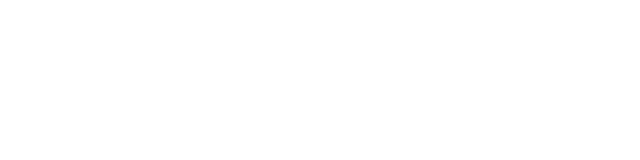
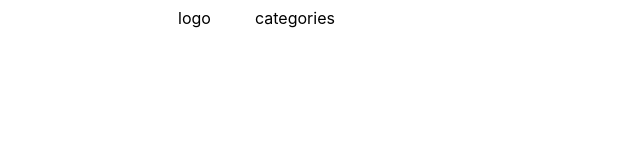
Before and after one commit to amirzarepashaei/ChuckNorris-Facts, an Angular app in the folder app/: page / in a window 1280 px wide. Shown: the top 160 px of the page, without its empty margins (0-640 px from the left). Built offline with nearby package versions, Linux system fonts and the light colour scheme.

Commit message:
adding initial header and grid system

```diff
--- a/app/src/app/app.component.html
+++ b/app/src/app/app.component.html
@@ -1,3 +1,12 @@
-
+<section class="grid-wrapper">
+  <section class="header-wrapper position-1">
+    <div class="header-logo">
+      logo
+    </div>
+    <div class="header-menu">
+      categories
+    </div>
+  </section>
+</section>
 
 <router-outlet></router-outlet>
--- a/app/src/app/app.component.less
+++ b/app/src/app/app.component.less
@@ -4,3 +4,66 @@
     -webkit-font-smoothing: antialiased;
     -moz-osx-font-smoothing: grayscale;
 }
+
+.display-grid() {
+    display: grid;
+    display: -ms-grid;
+}
+
+.grid-position(@row, @rowspan, @column, @columnspan) {
+    grid-row: @row/ span @rowspan;
+    grid-column: @column / span @columnspan;
+    -ms-grid-column: @column;
+    -ms-grid-column-span: @columnspan;
+    -ms-grid-row: @row;
+    -ms-grid-row-span: @rowspan;
+}
+
+.grid-columns(@columns) {
+    grid-template-columns: @columns;
+    -ms-grid-columns: @columns;
+}
+
+.grid-rows(@rows) {
+    grid-template-rows: @rows;
+    -ms-grid-rows: @rows;
+}
+
+.grid-column-align (@value) {
+    justify-self: @value;
+    -ms-grid-column-align: @value;
+}
+
+.grid-row-align (@value) {
+    align-self: @value;
+    -ms-grid-row-align: @value;
+}
+
+.grid-wrapper {
+    background-color: #fff;
+    .display-grid();
+    .grid-columns(1fr);
+    .position-1 {.grid-position(1, 1, 1, 1)}
+    .position-2 {.grid-position(2, 1, 1, 1)}
+    .position-3 {.grid-position(3, 1, 1, 1)}
+    .position-4 {.grid-position(4, 1, 1, 1)}
+    .position-5 {.grid-position(5, 1, 1, 1)}
+    .position-6 {.grid-position(6, 1, 1, 1)}
+    .position-7 {.grid-position(7, 1, 1, 1)}
+    .position-8 {.grid-position(8, 1, 1, 1)}
+    .position-9 {.grid-position(9, 1, 1, 1)}
+    .position-10 {.grid-position(10, 1, 1, 1)}
+
+    @media only screen and (min-width: 1080px) {
+        .header-wrapper {
+            .display-grid();
+            .grid-columns(1fr 77px 77px 77px 77px 77px 77px 77px 77px 77px 77px 77px 77px 1fr);
+            .header-logo {
+                .grid-position(1, 1, 2, 1);
+            }
+            .header-menu {
+                .grid-position(1, 1, 3, 9);
+            }
+        }
+    }
+}
```
